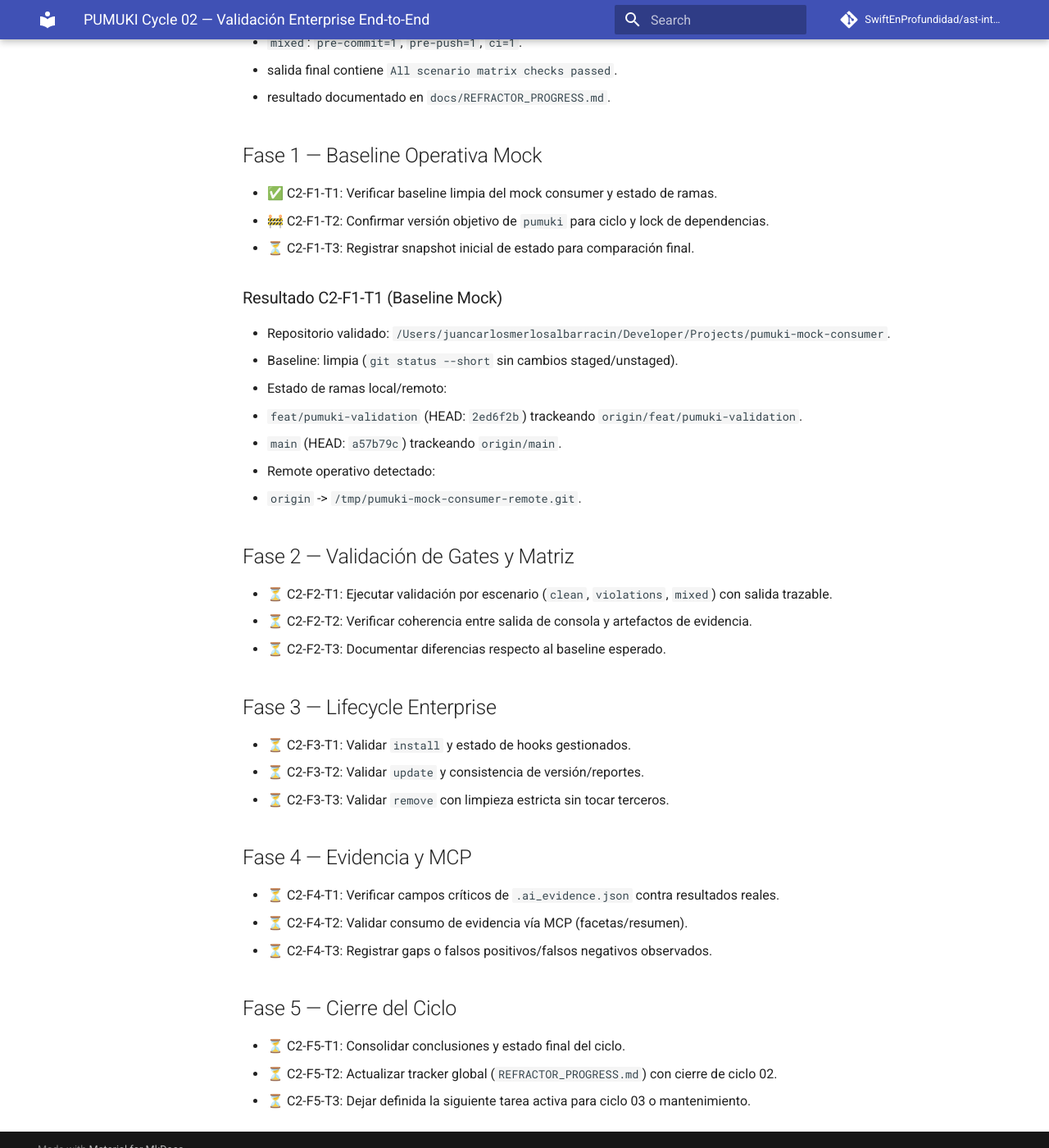
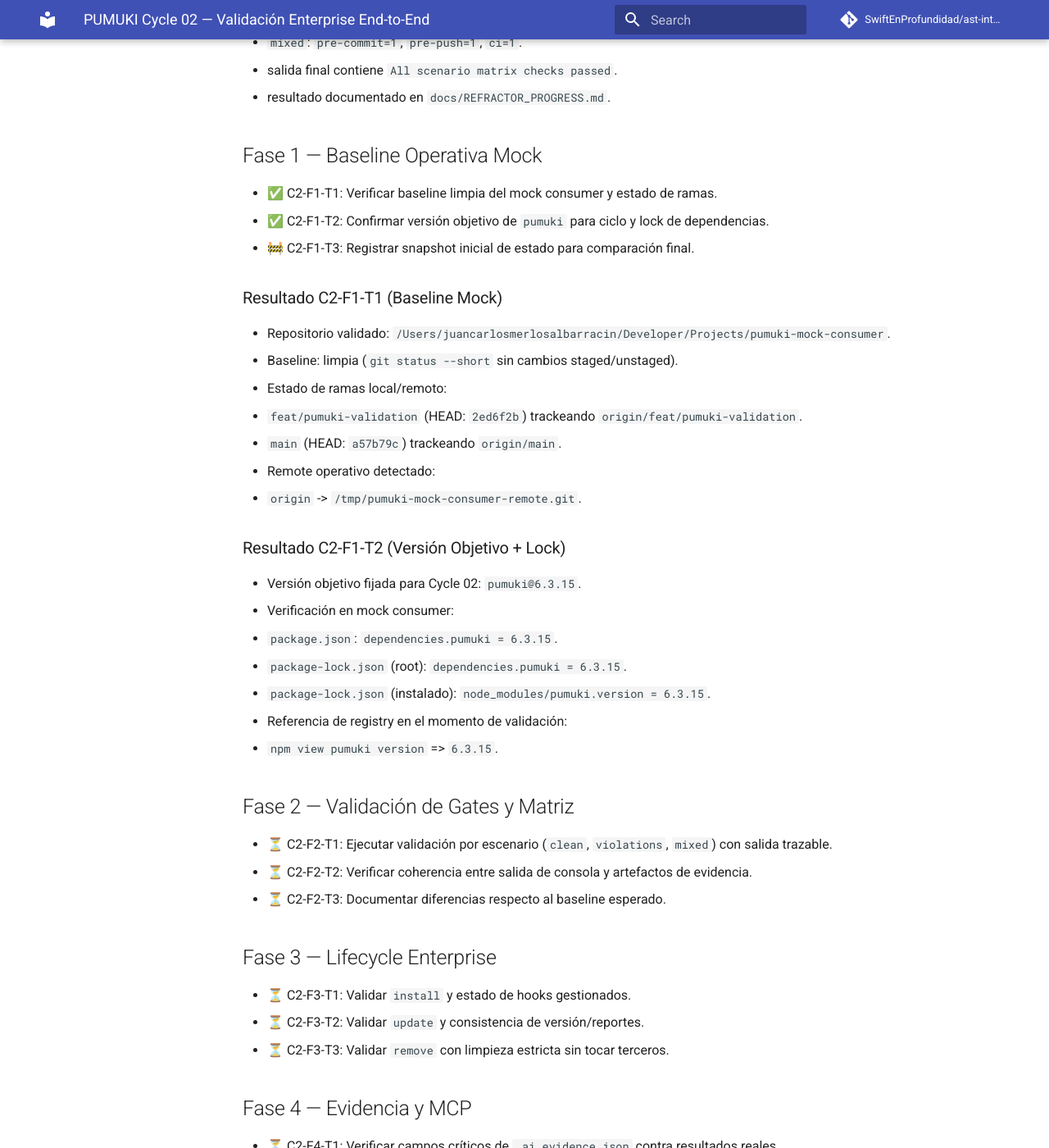
Before and after one commit to SwiftEnProfundidad/ast-intelligence-hooks, an MkDocs documentation site: the page built from docs/PUMUKI_CYCLE_02_ENTERPRISE_VALIDATION.md, in a window 1280 px wide and 1400 px high, scrolled down 1972 px. Shown: the whole window at 82% size. Built offline with MkDocs 1.6.1 and Material for MkDocs 9.7.7, drawn with Linux system fonts in a browser that asks for light colours; comment, search, counter and statistics services are not loaded.

Commit message:
docs(cycle-02): complete C2-F1-T2 and advance to C2-F1-T3

```diff
--- a/docs/PUMUKI_CYCLE_02_ENTERPRISE_VALIDATION.md
+++ b/docs/PUMUKI_CYCLE_02_ENTERPRISE_VALIDATION.md
@@ -55,8 +55,8 @@ Ejecutar un ciclo completo, finito y verificable de validación enterprise de Pu
 
 ## Fase 1 — Baseline Operativa Mock
 - ✅ C2-F1-T1: Verificar baseline limpia del mock consumer y estado de ramas.
-- 🚧 C2-F1-T2: Confirmar versión objetivo de `pumuki` para ciclo y lock de dependencias.
-- ⏳ C2-F1-T3: Registrar snapshot inicial de estado para comparación final.
+- ✅ C2-F1-T2: Confirmar versión objetivo de `pumuki` para ciclo y lock de dependencias.
+- 🚧 C2-F1-T3: Registrar snapshot inicial de estado para comparación final.
 
 ### Resultado C2-F1-T1 (Baseline Mock)
 - Repositorio validado: `/Users/juancarlosmerlosalbarracin/Developer/Projects/pumuki-mock-consumer`.
@@ -66,6 +66,15 @@ Ejecutar un ciclo completo, finito y verificable de validación enterprise de Pu
   - `main` (HEAD: `a57b79c`) trackeando `origin/main`.
 - Remote operativo detectado:
   - `origin` -> `/tmp/pumuki-mock-consumer-remote.git`.
+
+### Resultado C2-F1-T2 (Versión Objetivo + Lock)
+- Versión objetivo fijada para Cycle 02: `pumuki@6.3.15`.
+- Verificación en mock consumer:
+  - `package.json`: `dependencies.pumuki = 6.3.15`.
+  - `package-lock.json` (root): `dependencies.pumuki = 6.3.15`.
+  - `package-lock.json` (instalado): `node_modules/pumuki.version = 6.3.15`.
+- Referencia de registry en el momento de validación:
+  - `npm view pumuki version` => `6.3.15`.
 
 ## Fase 2 — Validación de Gates y Matriz
 - ⏳ C2-F2-T1: Ejecutar validación por escenario (`clean`, `violations`, `mixed`) con salida trazable.
```
Also changed, not shown: docs/REFRACTOR_PROGRESS.md (+2 -1 lines).
